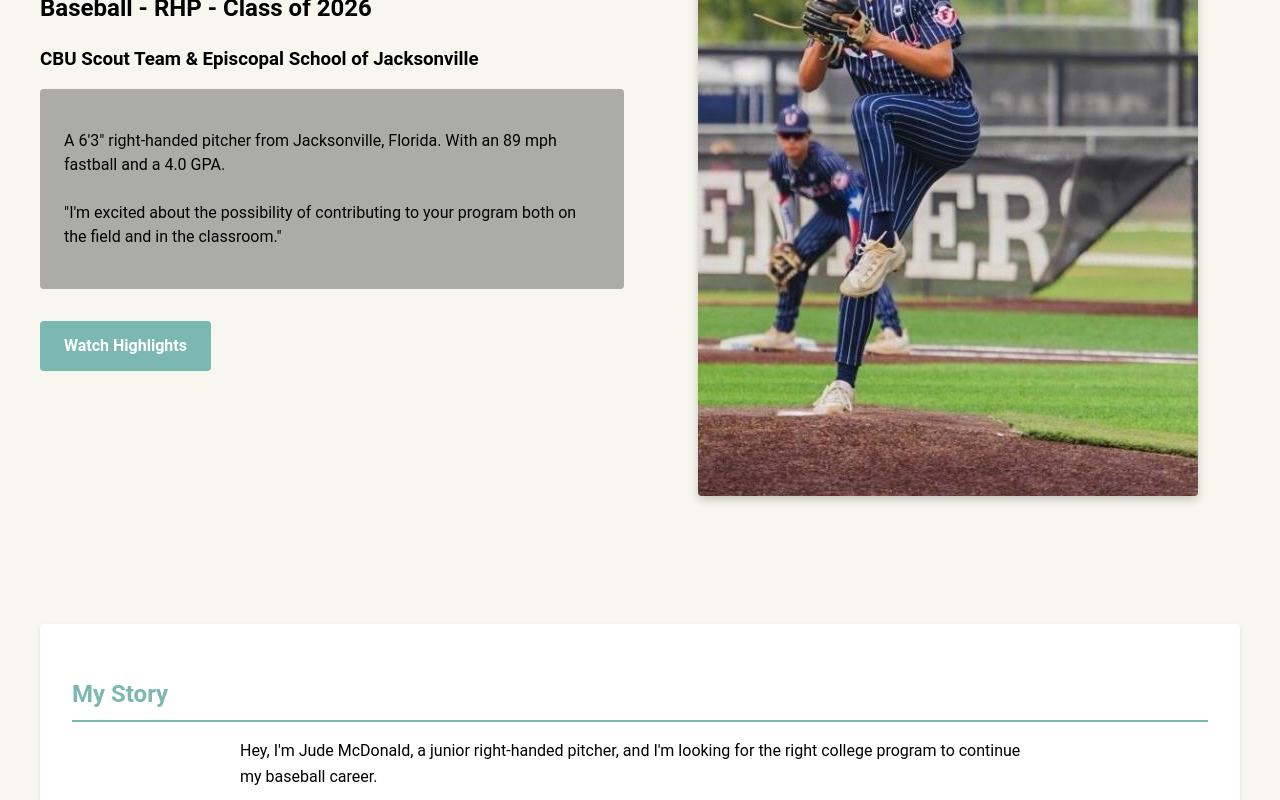
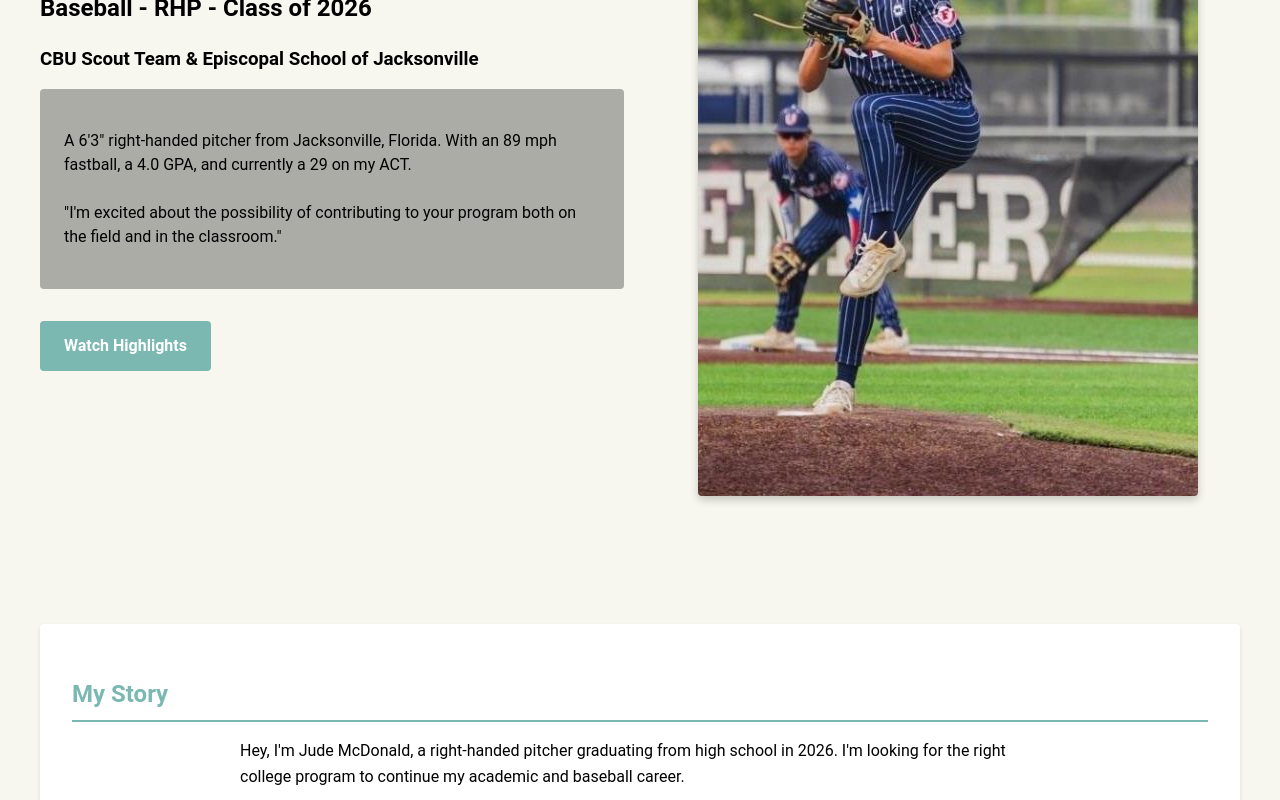
Before and after one commit to beebe4/baseball-jude, a SvelteKit app: page / in a window 1280 px wide. Shown: the part 320-1120 px from the top of the page. Built offline with nearby package versions, Linux system fonts and the light colour scheme.

Commit message:
Updates for senior year and adding ACT score

```diff
--- a/src/lib/components/Hero.svelte
+++ b/src/lib/components/Hero.svelte
@@ -30,8 +30,8 @@
 					<h3 class="text-xl font-bold">CBU Scout Team & Episcopal School of Jacksonville</h3>
 					<div class="text-container">
 						<p class="py-6">
-							A 6'3" right-handed pitcher from Jacksonville, Florida. With an 89 mph fastball and a
-							4.0 GPA.
+							A 6'3" right-handed pitcher from Jacksonville, Florida. With an 89 mph fastball, a 4.0
+							GPA, and currently a 29 on my ACT.
 							<br />
 							<br />
 							"I'm excited about the possibility of contributing to your program both on the field and
--- a/src/routes/+page.svelte
+++ b/src/routes/+page.svelte
@@ -11,8 +11,8 @@
 		<h2>My Story</h2>
 		<div class="introduction-content">
 			<p>
-				Hey, I'm Jude McDonald, a junior right-handed pitcher, and I'm looking for the right college
-				program to continue my baseball career.
+				Hey, I'm Jude McDonald, a right-handed pitcher graduating from high school in 2026. I'm
+				looking for the right college program to continue my academic and baseball career.
 			</p>
 
 			<p>
```
